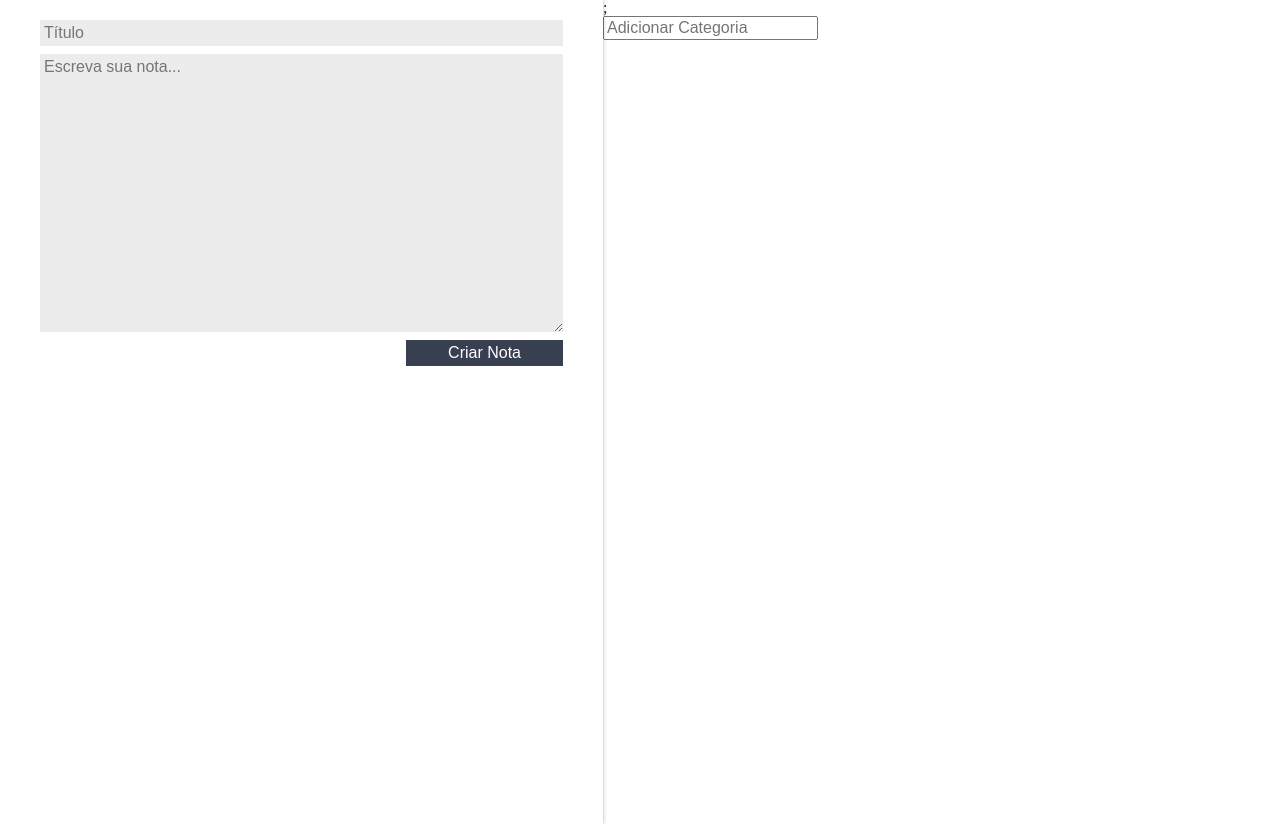
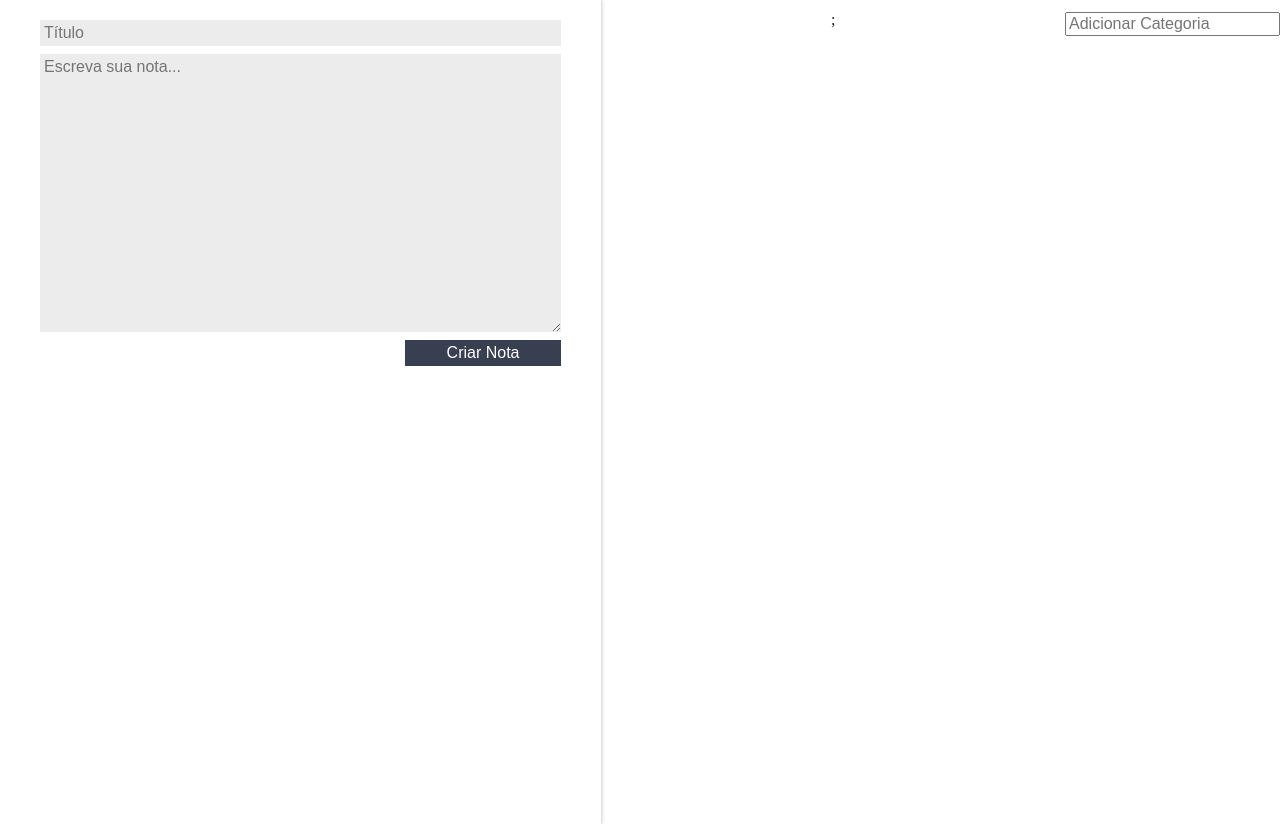
Before and after one commit to higornobrega/ceep, a React (Create React App) app: page / in a window 1280 px wide. Built offline with nearby package versions, Linux system fonts and the light colour scheme; the HTML template or start-up script is replaced by a standard one.

Commit message:
Estilização das categorias

```diff
--- a/src/components/ListaDeCategoria/ListaDeCategoria.jsx
+++ b/src/components/ListaDeCategoria/ListaDeCategoria.jsx
@@ -1,4 +1,5 @@
 import React, { Component } from 'react';
+import "./estilo.css";
 
 class ListaDeCategoria extends Component {
     _handleEventoInput(e) {
--- /dev/null
+++ b/src/components/ListaDeCategoria/estilo.css
@@ -0,0 +1,21 @@
+.lista-categorias{
+    display: flex;
+    flex-direction: row;
+    margin-top: 12px;
+}
+.lista-categorias_lista{
+    flex: 1;
+    display: flex;
+    flex-direction: row;
+    justify-content: space-evenly;
+}
+.lista-categorias_item{
+    background-color: var(--secundaria);
+    color: white;
+    padding: 4px 8px;
+    border-radius: 10px;
+    font-family: Arial, Helvetica, sans-serif;
+}
+.lista-categorias_input{
+    margin-right: 20px;
+}
```
